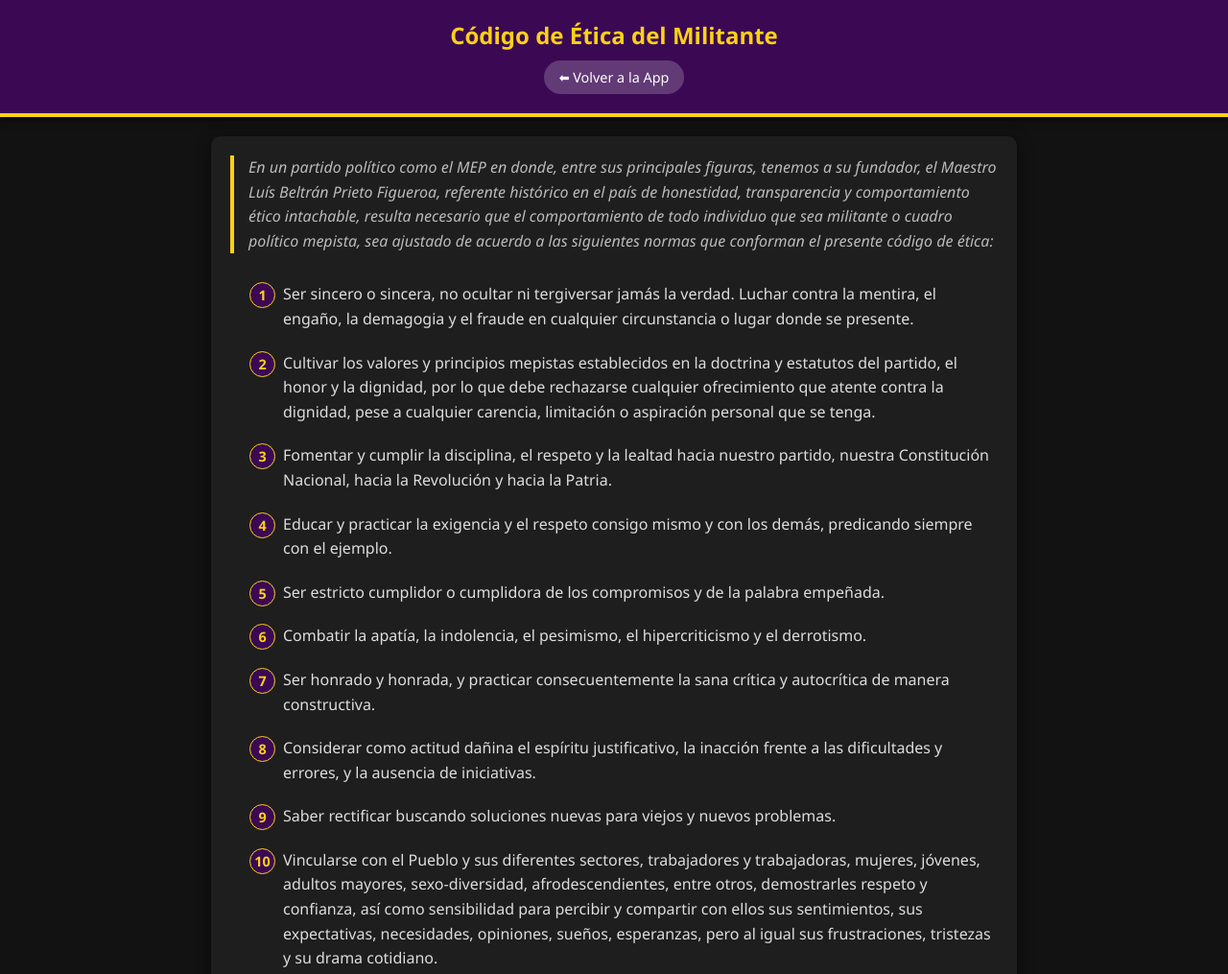
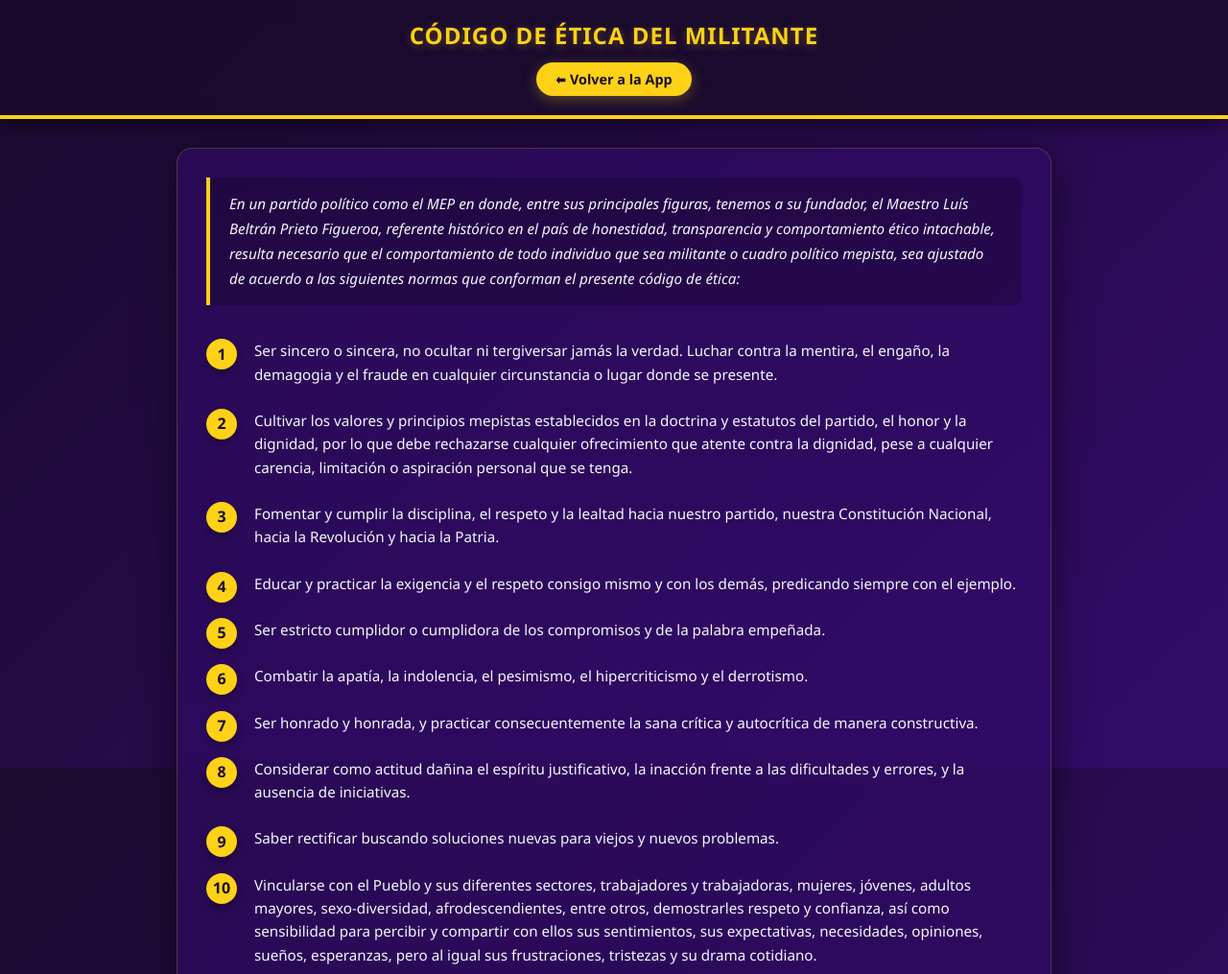
Before and after one commit to gilmep2026-alt/MEP-APP, a plain HTML site: page etica.html in a window 1280 px wide. Shown: the top 1015 px of the page at 96% size. Drawn offline with Linux system fonts and the light colour scheme.

Commit message:
Update etica.html

```diff
--- a/etica.html
+++ b/etica.html
@@ -5,18 +5,156 @@
     <meta name="viewport" content="width=device-width, initial-scale=1.0">
     <title>Código de Ética MEP</title>
     <style>
-        :root { --mep-purple: #3b0954; --mep-yellow: #fcd116; --bg-color: #121212; --text-color: #e0e0e0; }
-        body { font-family: 'Segoe UI', Tahoma, Geneva, Verdana, sans-serif; background-color: var(--bg-color); color: var(--text-color); margin: 0; padding: 0; }
-        header { background-color: var(--mep-purple); padding: 20px; text-align: center; border-bottom: 4px solid var(--mep-yellow); position: sticky; top: 0; z-index: 100; box-shadow: 0 4px 6px rgba(0,0,0,0.5); }
-        header h1 { color: var(--mep-yellow); margin: 0; font-size: 1.5rem; }
-        .btn-volver { display: inline-block; margin-top: 10px; color: white; text-decoration: none; background: rgba(255,255,255,0.2); padding: 8px 16px; border-radius: 20px; font-size: 0.9rem; transition: background 0.3s; }
-        .btn-volver:hover { background: rgba(255,255,255,0.4); }
-        .container { max-width: 800px; margin: 20px auto; padding: 20px; background: #1e1e1e; border-radius: 10px; box-shadow: 0 4px 15px rgba(0,0,0,0.5); }
-        .intro { font-style: italic; color: #bbb; margin-bottom: 30px; border-left: 4px solid var(--mep-yellow); padding-left: 15px; line-height: 1.6; }
-        ol { padding-left: 20px; counter-reset: my-counter; list-style-type: none; }
-        li { margin-bottom: 20px; line-height: 1.6; color: #ddd; position: relative; padding-left: 35px; }
-        li::before { counter-increment: my-counter; content: counter(my-counter); position: absolute; left: 0; top: 0; background: var(--mep-purple); color: var(--mep-yellow); font-weight: bold; width: 25px; height: 25px; display: flex; align-items: center; justify-content: center; border-radius: 50%; font-size: 0.9rem; border: 1px solid var(--mep-yellow); }
-        .footer { text-align: center; margin-top: 40px; font-size: 0.9rem; color: #999; border-top: 1px solid #333; padding-top: 20px; line-height: 1.5; }
+        /* Variables de color basadas en la identidad del partido */
+        :root {
+            --mep-purple-dark: #1a0b2e;
+            --mep-purple-mid: #330b69;
+            --mep-purple-light: #51139e;
+            --mep-yellow: #fcd116;
+            --mep-yellow-hover: #ffd700;
+            --text-main: #f8f6fc;
+            --text-dim: #c8bce0;
+        }
+
+        body {
+            font-family: 'Segoe UI', Tahoma, Geneva, Verdana, sans-serif;
+            background: linear-gradient(135deg, var(--mep-purple-dark) 0%, var(--mep-purple-mid) 100%);
+            background-attachment: fixed;
+            color: var(--text-main);
+            margin: 0;
+            padding: 0;
+            min-height: 100vh;
+        }
+
+        /* Encabezado fijo */
+        header {
+            background-color: rgba(26, 11, 46, 0.95);
+            backdrop-filter: blur(10px);
+            padding: 20px;
+            text-align: center;
+            border-bottom: 4px solid var(--mep-yellow);
+            position: sticky;
+            top: 0;
+            z-index: 100;
+            box-shadow: 0 4px 20px rgba(0,0,0,0.6);
+        }
+
+        header h1 {
+            color: var(--mep-yellow);
+            margin: 0;
+            font-size: 1.5rem;
+            text-transform: uppercase;
+            letter-spacing: 1px;
+            text-shadow: 0 2px 10px rgba(252, 209, 22, 0.3);
+        }
+
+        /* Botón de volver */
+        .btn-volver {
+            display: inline-flex;
+            align-items: center;
+            gap: 8px;
+            margin-top: 12px;
+            color: var(--mep-purple-dark);
+            text-decoration: none;
+            background: var(--mep-yellow);
+            padding: 8px 20px;
+            border-radius: 25px;
+            font-weight: bold;
+            font-size: 0.9rem;
+            transition: all 0.3s ease;
+            box-shadow: 0 4px 15px rgba(252, 209, 22, 0.3);
+        }
+
+        .btn-volver:hover {
+            background: var(--mep-yellow-hover);
+            transform: translateY(-2px);
+            box-shadow: 0 6px 20px rgba(252, 209, 22, 0.5);
+        }
+
+        /* Contenedor principal estilo cristal */
+        .container {
+            max-width: 850px;
+            margin: 30px auto;
+            padding: 30px;
+            background: rgba(51, 11, 105, 0.6);
+            border: 1px solid rgba(252, 209, 22, 0.2);
+            border-radius: 16px;
+            box-shadow: 0 10px 40px rgba(0,0,0,0.5);
+            backdrop-filter: blur(10px);
+        }
+
+        /* Texto introductorio */
+        .intro {
+            font-style: italic;
+            color: var(--text-main);
+            margin-bottom: 35px;
+            border-left: 4px solid var(--mep-yellow);
+            padding: 15px 20px;
+            background: rgba(0, 0, 0, 0.2);
+            border-radius: 0 8px 8px 0;
+            line-height: 1.7;
+            font-size: 0.95rem;
+        }
+
+        /* Lista de normas */
+        ol {
+            padding-left: 0;
+            counter-reset: my-counter;
+            list-style-type: none;
+            margin: 0;
+        }
+
+        li {
+            margin-bottom: 24px;
+            line-height: 1.6;
+            color: var(--text-main);
+            position: relative;
+            padding-left: 50px;
+            font-size: 0.95rem;
+        }
+
+        /* Números personalizados en amarillo */
+        li::before {
+            counter-increment: my-counter;
+            content: counter(my-counter);
+            position: absolute;
+            left: 0;
+            top: 0;
+            background: var(--mep-yellow);
+            color: var(--mep-purple-dark);
+            font-weight: 900;
+            width: 32px;
+            height: 32px;
+            display: flex;
+            align-items: center;
+            justify-content: center;
+            border-radius: 50%;
+            font-size: 1rem;
+            box-shadow: 0 4px 10px rgba(0,0,0,0.3);
+        }
+
+        /* Pie de página */
+        .footer {
+            text-align: center;
+            margin-top: 50px;
+            font-size: 0.85rem;
+            color: var(--text-dim);
+            border-top: 1px solid rgba(252, 209, 22, 0.2);
+            padding-top: 25px;
+            line-height: 1.6;
+        }
+
+        .footer strong {
+            color: var(--mep-yellow);
+        }
+
+        /* Ajustes para móviles */
+        @media (max-width: 600px) {
+            header h1 { font-size: 1.2rem; }
+            .container { margin: 15px; padding: 20px; }
+            li { padding-left: 45px; }
+            li::before { width: 28px; height: 28px; font-size: 0.9rem; }
+        }
     </style>
 </head>
 <body>
@@ -62,7 +200,7 @@
     </ol>
 
     <div class="footer">
-        Aprobado por unanimidad en reunión ordinaria de Comando Político Nacional, CPN, el 21 de julio de 2023.<br>
+        <strong>Aprobado por unanimidad</strong> en reunión ordinaria de Comando Político Nacional, CPN, el 21 de julio de 2023.<br>
         El incumplimiento del presente Código de Ética es considerado una falta a la disciplina o a la ética partidista (Artículo 48, ordinal a) de los Estatutos vigentes) y se sancionará de acuerdo a lo que se establece en el Artículo 53.
     </div>
 </div>
```
